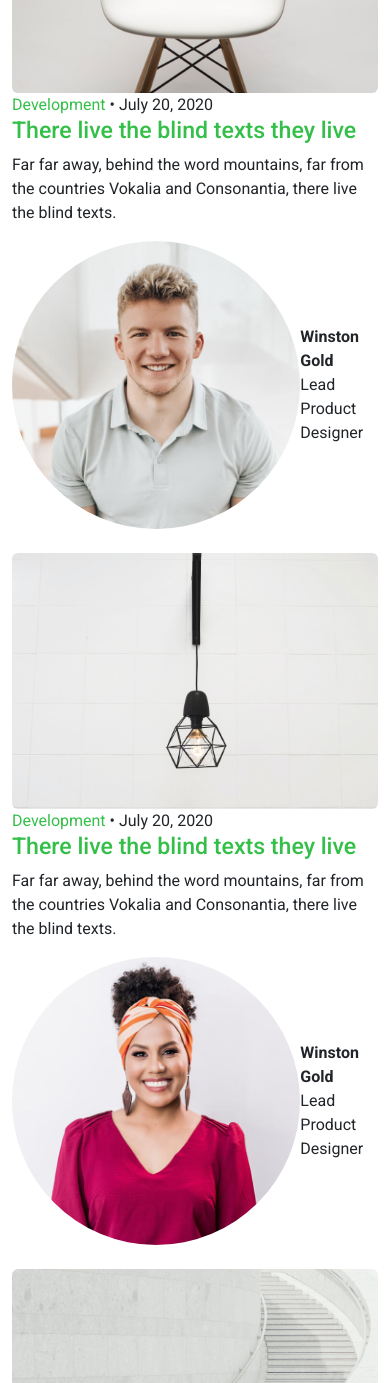
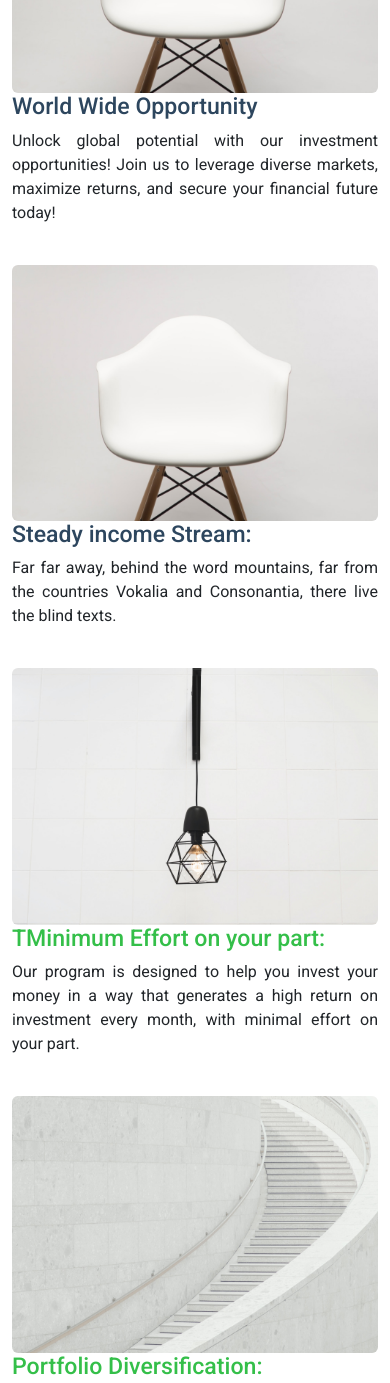
Before and after one commit to wang-arshton256/E2T, a plain HTML site: page index.html in a window 390 px wide. Shown: the part 4212-5595 px from the top of the page. Drawn offline with Linux system fonts and the light colour scheme.

Commit message:
updated investment section

```diff
--- a/index.html
+++ b/index.html
@@ -55,7 +55,7 @@
                     <li><a href="services.html">Services</a></li>
                     <li><a href="portfolio.html">Portfolio</a></li>
                     <li><a href="team.html">Team</a></li>
-                    <li><a href="blog.html">Blog</a></li>
+                    <li><a href="invest.html">invest</a></li>
                     <li class="dropdown"><a href="#"><span>Dropdown</span> <i class="bi bi-chevron-down toggle-dropdown"></i></a>
                         <ul>
                             <li><a href="#">Dropdown 1</a></li>
@@ -287,7 +287,7 @@
         </section>
         <!-- /Stats Section -->
 
-        <!-- Blog invests Section -->
+        <!-- Investment Section -->
         <section id="why-invest " class="why-invest section ">
             <!-- Section Title -->
             <div class="container section-title " data-aos="fade-up ">
@@ -298,90 +298,66 @@
             <div class="container ">
 
                 <div class="row gy-4 ">
-                    <div class="col-md-6 col-lg-4 ">
+                    <div class="col-md-6 col-lg-3 ">
                         <div class="invest-entry " data-aos="fade-up " data-aos-delay="100 ">
                             <a href="# " class="thumb d-block "><img src="assets/img/img_h_4.jpg " alt="Image " class="img-fluid rounded "></a>
 
                             <div class="invest-content ">
-                                <div class="meta ">
-                                    <a href="# " class="cat ">Development</a> •
-                                    <span class="date ">July 20, 2020</span>
-                                </div>
-                                <h3><a href="# ">There live the blind texts they live</a></h3>
-                                <p>
-                                    Far far away, behind the word mountains, far from the countries Vokalia and Consonantia, there live the blind texts.
+                                <h3>World Wide Opportunity</h3>
+                                <p style="text-align: justify">
+                                    Unlock global potential with our investment opportunities! Join us to leverage diverse markets, maximize returns, and secure your financial future today!
                                 </p>
 
-                                <div class="d-flex author align-items-center ">
-                                    <div class="pic ">
-                                        <img src="assets/img/team/team-3.jpg " alt="Image " class="img-fluid rounded-circle ">
-                                    </div>
-                                    <div class="author-name ">
-                                        <strong class="d-block ">Winston Gold</strong>
-                                        <span class=" ">Lead Product Designer</span>
-                                    </div>
-                                </div>
                             </div>
                         </div>
                     </div>
 
-                    <div class="col-md-6 col-lg-4 ">
+                    <div class="col-md-6 col-lg-3 ">
+                        <div class="invest-entry " data-aos="fade-up " data-aos-delay="100 ">
+                            <a href="# " class="thumb d-block "><img src="assets/img/img_h_4.jpg " alt="Image " class="img-fluid rounded "></a>
+
+                            <div class="invest-content ">
+                                <h3>Steady income Stream:</h3>
+                                <p style="text-align: justify">
+                                    Far far away, behind the word mountains, far from the countries Vokalia and Consonantia, there live the blind texts.
+                                </p>
+                            </div>
+                        </div>
+                    </div>
+
+                    <div class="col-md-6 col-lg-3 ">
                         <div class="invest-entry " data-aos="fade-up " data-aos-delay="200 ">
                             <a href="# " class="thumb d-block "><img src="assets/img/img_h_2.jpg " alt="Image " class="img-fluid rounded "></a>
 
                             <div class="invest-content ">
-                                <div class="meta ">
-                                    <a href="# " class="cat ">Development</a> •
-                                    <span class="date ">July 20, 2020</span>
-                                </div>
-                                <h3><a href="# ">There live the blind texts they live</a></h3>
-                                <p>
-                                    Far far away, behind the word mountains, far from the countries Vokalia and Consonantia, there live the blind texts.
+
+                                <h3><a href="# ">TMinimum Effort on your part:</a></h3>
+                                <p style="text-align: justify">
+                                    Our program is designed to help you invest your money in a way that generates a high return on investment every month, with minimal effort on your part.
                                 </p>
-
-                                <div class="d-flex author align-items-center ">
-                                    <div class="pic ">
-                                        <img src="assets/img/team/team-2.jpg " alt="Image " class="img-fluid rounded-circle ">
-                                    </div>
-                                    <div class="author-name ">
-                                        <strong class="d-block ">Winston Gold</strong>
-                                        <span class=" ">Lead Product Designer</span>
-                                    </div>
-                                </div>
                             </div>
                         </div>
                     </div>
 
-                    <div class="col-md-6 col-lg-4 ">
+                    <div class="col-mWith our investment strategies, you' ll earn a steady stream of passive income without having to actively monitor the markets or make trades yourself.d-6 col-lg-3 ">
                         <div class="invest-entry " data-aos="fade-up " data-aos-delay="300 ">
                             <a href="# " class="thumb d-block "><img src="assets/img/img_h_3.jpg " alt="Image " class="img-fluid rounded "></a>
 
                             <div class="invest-content ">
-                                <div class="meta ">
-                                    <a href="# " class="cat ">Development</a> •
-                                    <span class="date ">July 20, 2020</span>
-                                </div>
-                                <h3><a href="# ">There live the blind texts they live</a></h3>
-                                <p>
-                                    Far far away, behind the word mountains, far from the countries Vokalia and Consonantia, there live the blind texts.
+
+                                <h3><a href="# ">Portfolio Diversification:</a></h3>
+                                <p style="text-align: justify">
+                                    You'll have access to a wide range of investment opportunities, including: Stock market, Forex trading, Digital assets, Ecommerce etc.
                                 </p>
-
-                                <div class="d-flex author align-items-center ">
-                                    <div class="pic ">
-                                        <img src="assets/img/team/team-1.jpg " alt="Image " class="img-fluid rounded-circle ">
-                                    </div>
-                                    <div class="author-name ">
-                                        <strong class="d-block ">Winston Gold</strong>
-                                        <span class=" ">Lead Product Designer</span>
-                                    </div>
-                                </div>
                             </div>
                         </div>
                     </div>
+
+
                 </div>
             </div>
         </section>
-        <!-- /Blog invests Section -->
+        <!-- /Investment Section -->
 
         <!-- Tabs Section -->
         <section id="tabs " class="tabs section light-background ">
@@ -397,7 +373,7 @@
                             <div class="service-contents ">
                                 <h3>Modern and clean design</h3>
                                 <p>
-                                    Far far away, behind the word mountains, far from the countries .
+                                    You'll have access to a wide range of investment opportunities, including: Stock market, Forex trading, Digital assets, Ecommerce etc.
                                 </p>
                             </div>
                             <!-- /.service-contents-->
```
